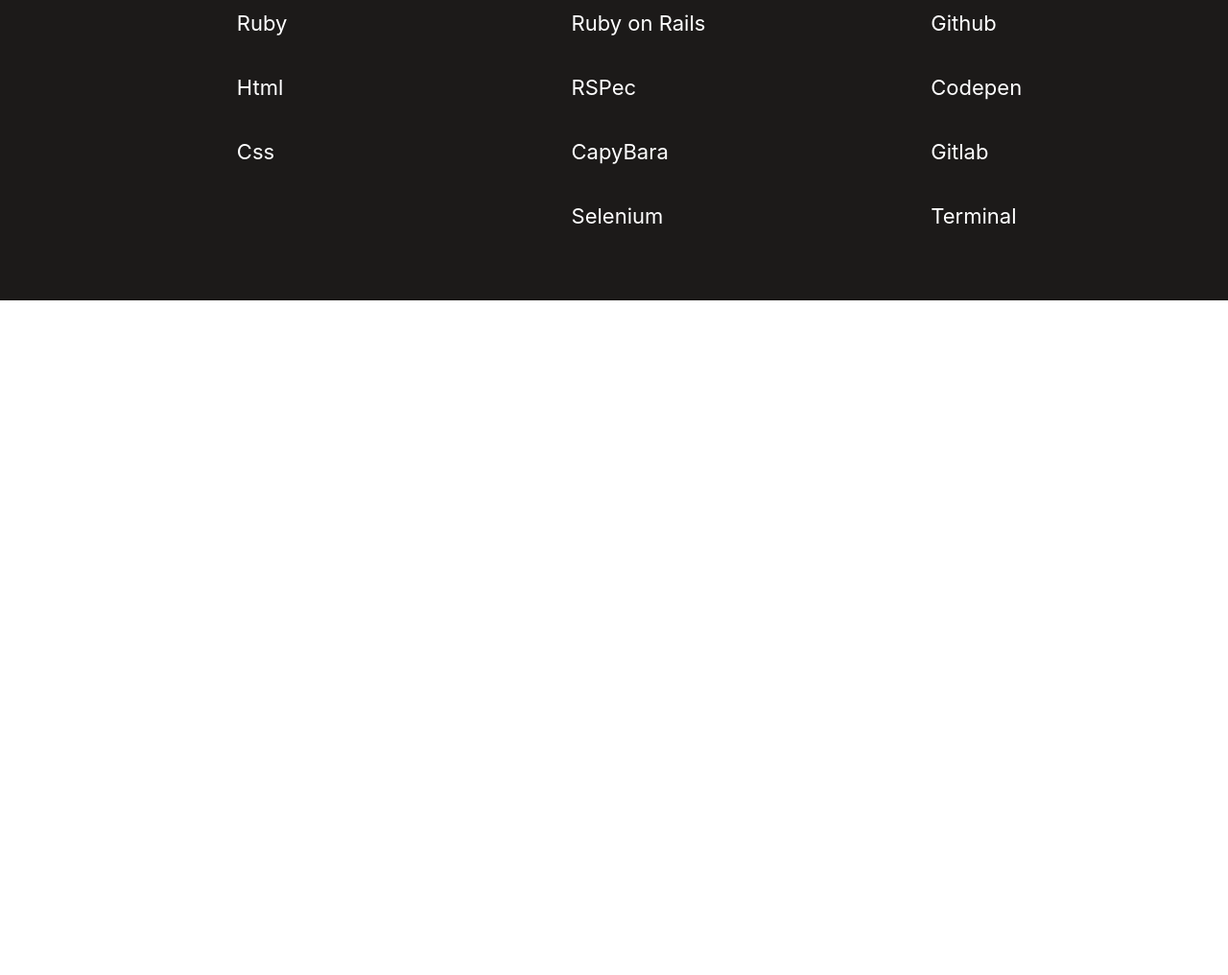
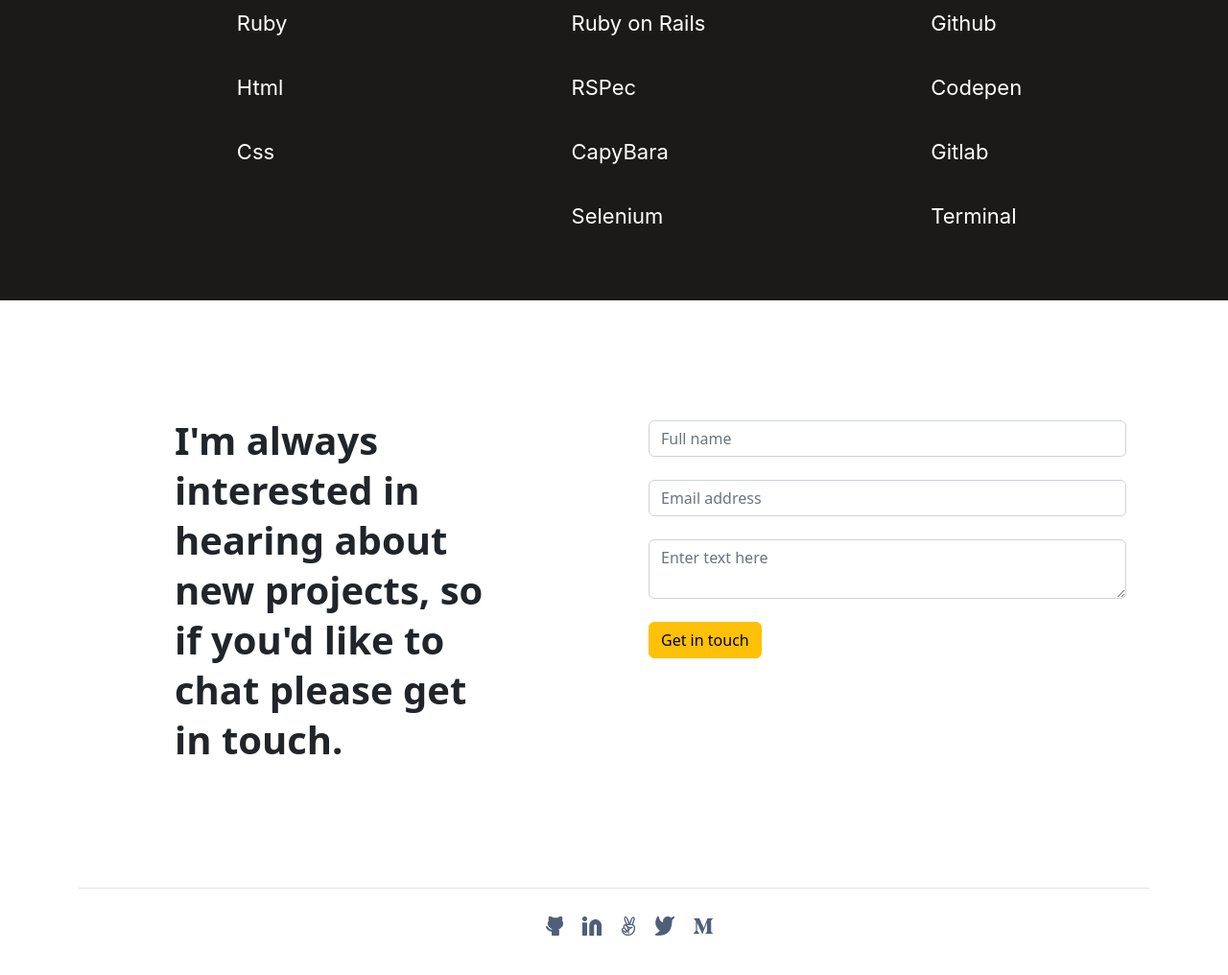
Before and after one commit to AbeeraTahir/Bootstrap-Portfolio, a website: page index.html in a window 1280 px wide. Shown: the part 3648-4664 px from the top of the page at 96% size. Before the commit the page ends 3961 px from the top, so only its background shows below. Drawn offline with nearby package versions, Linux system fonts and the light colour scheme.

Commit message:
Add contact form

```diff
--- a/index.html
+++ b/index.html
@@ -254,5 +254,33 @@
           </div>
       </div>
     </section>
+    <footer class="container">
+        <div class="row">
+            <div class="col-6">
+                <h2 class="footer-paragraph text-dark">
+                    I'm always interested in hearing about new projects, so if you'd like to chat please get in touch.
+                </h2>
+            </div>
+            <div class="col-6">
+                <form action="https://formspree.io/f/mlevbkgd" method="post">
+                    <div class="form-group">
+                        <input type="text" name="full-name" id="full-name" class="form-control mb-4" maxlength="30" placeholder="Full name" required>
+                        <input type="email" name="email" id="email" class="form-control mb-4" placeholder="Email address" required>
+                        <textarea name="message" id="message" class="form-control mb-4" maxlength="500" placeholder="Enter text here" required></textarea>
+                        <button type="submit" class="btn btn-warning mb-4">Get in touch</button>
+                    </div>
+                </form>
+            </div>
+        </div>
+        <div class="bottom_navigation">
+            <ul>
+                <li><a href="#"><img src="icons/github_dark.png" alt="github icon"></a></li>
+                <li><a href="#"><img src="icons/linkedin_dark.png" alt="linkedin icon"></a></li>
+                <li><a href="#"><img src="icons/angelist_dark.png" alt="angelist icon"></a></li>
+                <li><a href="#"><img src="icons/twitter_dark.png" alt="twitter icon"></a></li>
+                <li><a href="#"><img src="icons/medium_dark.png" alt="medium icon"></a></li>
+            </ul>
+        </div>
+    </footer>
   </body>
 </html>
--- a/style.css
+++ b/style.css
@@ -292,6 +292,40 @@
   color: #fff;
 }
 
+footer {
+  height: 600px;
+}
+
+.footer-paragraph {
+  font-weight: 600;
+  font-size: 2.5rem;
+  line-height: 3.25rem;
+  color: #262626;
+  text-align: left;
+  height: 100%;
+  padding: 120px 100px;
+}
+
+form {
+  padding: 125px 24px;
+}
+
+.bottom_navigation {
+  display: flex;
+  justify-content: center;
+  padding: 25px 0;
+  border-top: 1px solid #dfe1e6;
+}
+
+.bottom_navigation ul {
+  list-style: none;
+  display: flex;
+  flex-direction: row;
+  justify-content: center;
+  align-items: center;
+  gap: 20px;
+}
+
 @media screen and (max-width: 768px) {
   .skills_container {
     display: flex;
```
